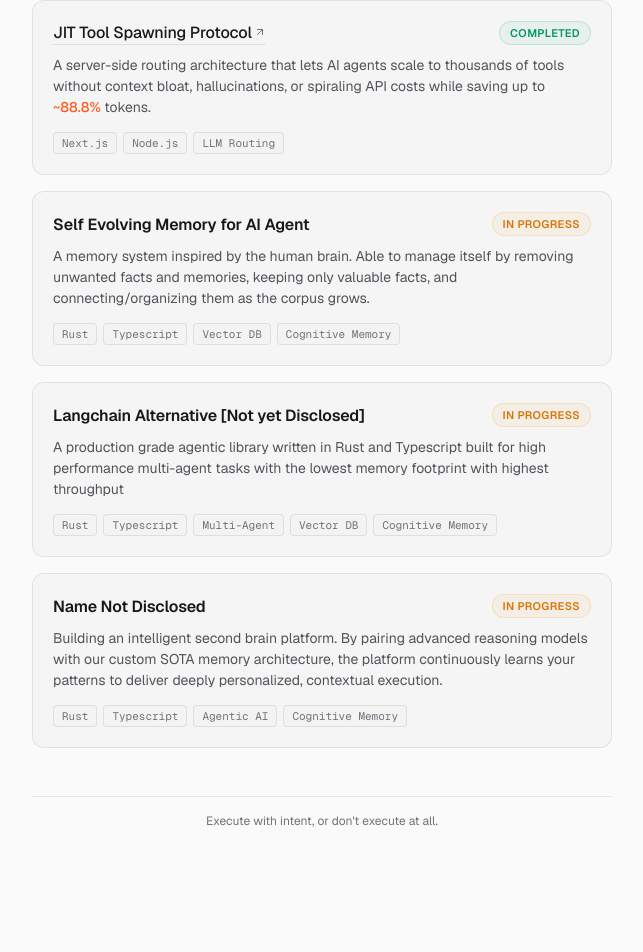
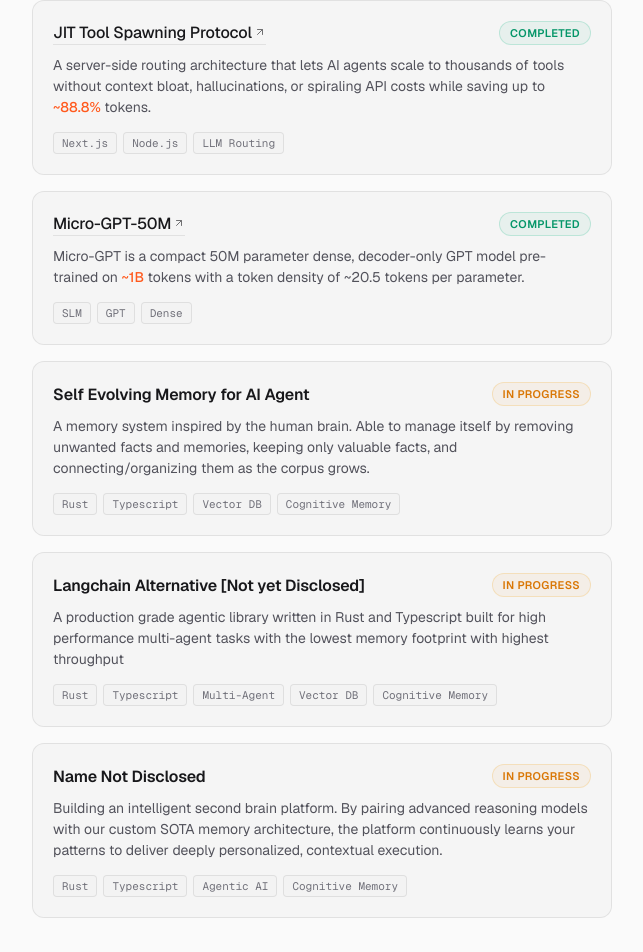
Before and after one commit to Akshat-Dwivedi-52/profile, a Next.js app: page / in a window 1280 px wide. Shown: the part 1066-2018 px from the top of the page, without its empty margins (318-961 px from the left). Before the commit the page ends 1975 px from the top, so only its background shows below. Built offline with nearby package versions, Linux system fonts and the light colour scheme.

Commit message:
Add new project: Micro-GPT-50M with description and tech tags

```diff
--- a/src/app/page.tsx
+++ b/src/app/page.tsx
@@ -137,6 +137,7 @@ export default function Home() {
       <section className="resume-section fade-in-item" style={{ "--item-index": 6 } as CSSProperties}>
         <h2 className="section-title">Projects</h2>
         <div className="projects-list">
+
           <div className="project-item">
             <div className="project-header">
               <h3 className="project-name">
@@ -153,6 +154,25 @@ export default function Home() {
               <span className="mini-tag">Next.js</span>
               <span className="mini-tag">Node.js</span>
               <span className="mini-tag">LLM Routing</span>
+            </div>
+          </div>
+
+          <div className="project-item">
+            <div className="project-header">
+              <h3 className="project-name">
+                <a href="https://huggingface.co/Akshat-Dwivedi/micro-gpt" target="_blank" rel="noopener noreferrer" className="inline-link">
+                  Micro-GPT-50M <svg viewBox="0 0 24 24" width="12" height="12" stroke="currentColor" strokeWidth="2" fill="none" strokeLinecap="round" strokeLinejoin="round"><line x1="7" y1="17" x2="17" y2="7"></line><polyline points="7 7 17 7 17 17"></polyline></svg>
+                </a>
+              </h3>
+              <span className="badge badge-completed">Completed</span>
+            </div>
+            <p className="project-desc">
+              Micro-GPT is a compact 50M parameter dense, decoder-only GPT model pre-trained on <span className="highlight-text">~1B</span> tokens with a token density of ~20.5 tokens per parameter.
+            </p>
+            <div className="project-tech-tags">
+              <span className="mini-tag">SLM</span>
+              <span className="mini-tag">GPT</span>
+              <span className="mini-tag">Dense</span>
             </div>
           </div>
 
```
